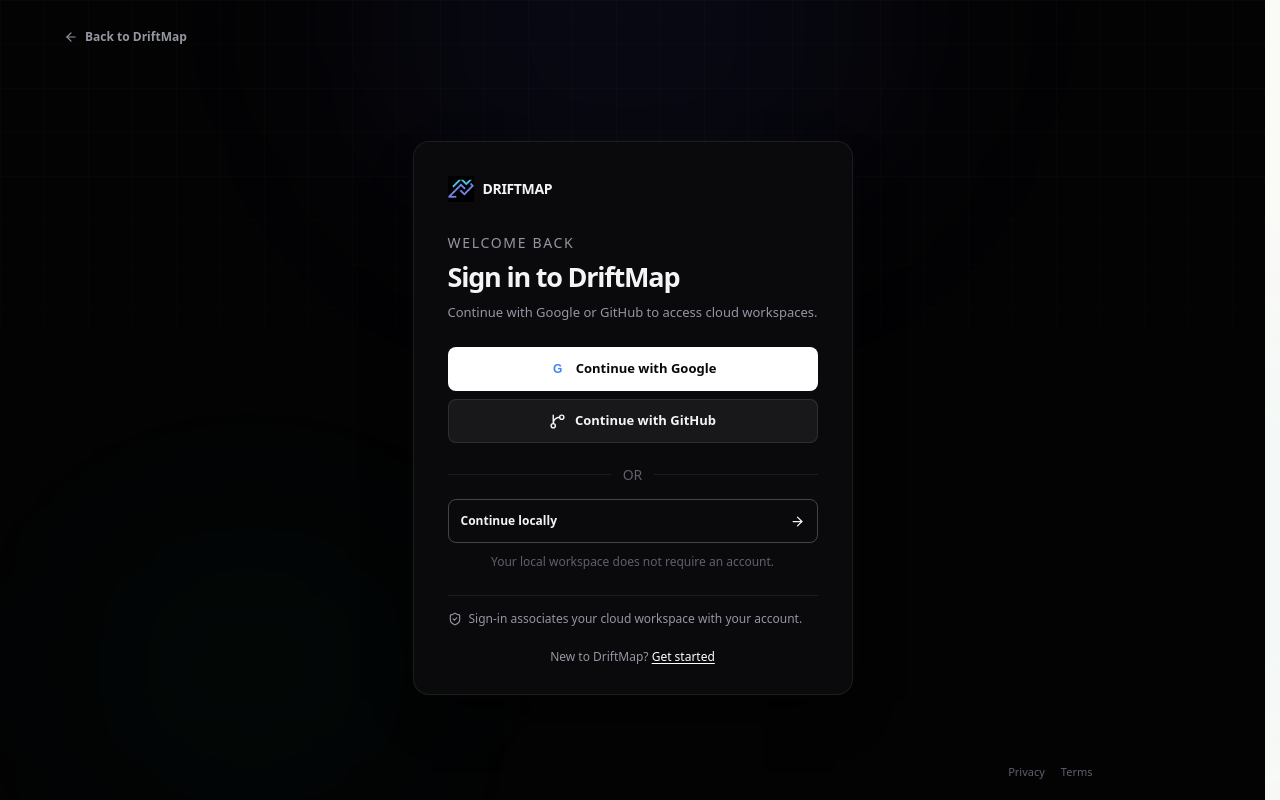
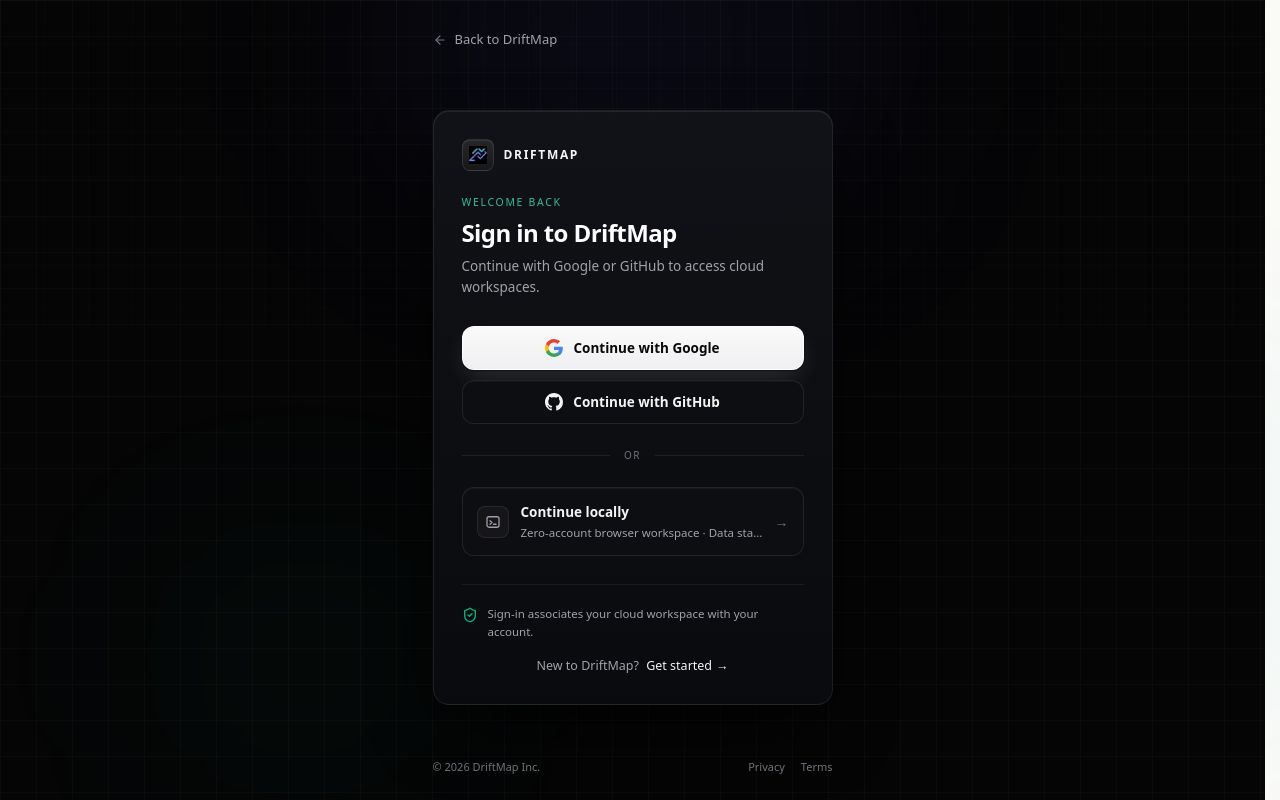
Before and after one commit to nwjud54833/drift-map, a Next.js app in the folder frontend/: page /signin in a window 1280 px wide. Built offline with nearby package versions, Linux system fonts and the light colour scheme; no server answers.

Commit message:
Redesign sign-in page to match design

```diff
--- a/frontend/app/globals.css
+++ b/frontend/app/globals.css
@@ -661,40 +661,347 @@ input[type="range"].timeline-slider::-moz-range-thumb {
   }
 }
 
-/* ---- Auth pages (/signin, /signup) — unchanged surface, tokenised type ---- */
-.auth-page { position: relative; min-height: 100svh; display: grid; place-items: center; padding: 72px 20px 36px; overflow: hidden; background: var(--bg); color: var(--text-primary); }
-.auth-page-grid { position: absolute; inset: 0; opacity: .36; background-size: 44px 44px; background-image: linear-gradient(to right, color-mix(in srgb, var(--border) 60%, transparent) 1px, transparent 1px), linear-gradient(to bottom, color-mix(in srgb, var(--border) 60%, transparent) 1px, transparent 1px); mask-image: linear-gradient(to bottom, #000, transparent 76%); pointer-events: none; }
-.auth-back-link { position: absolute; top: 28px; left: clamp(20px, 5vw, 72px); z-index: 1; display: inline-flex; align-items: center; gap: 7px; color: var(--text-muted); font-size: var(--text-12); font-weight: 600; text-decoration: none; }
-.auth-back-link:hover { color: var(--accent); }
-.auth-panel { position: relative; z-index: 1; width: min(100%, 440px); padding: 34px 34px 28px; border: 1px solid var(--border); border-radius: var(--radius-panel); background: var(--surface); box-shadow: var(--shadow-floating); }
-.auth-brand { display: flex; align-items: center; gap: 9px; color: var(--text-primary); font-size: var(--text-14); font-weight: 760; letter-spacing: -.025em; }
-.auth-panel-heading { margin: 30px 0 24px; }
-.auth-kicker { color: var(--text-muted); font: var(--text-12) var(--font-mono); letter-spacing: .12em; }
-.auth-panel h1 { margin: 8px 0 10px; font-size: 27px; letter-spacing: -.045em; line-height: 1.15; }
-.auth-panel-heading p { margin: 0; color: var(--text-muted); font-size: var(--text-13); line-height: 1.65; }
+/* ---- Auth pages (/signin, /signup) — Obsidian v3 redesign ---- */
+
+.auth-page {
+  position: relative;
+  min-height: 100svh;
+  display: flex;
+  flex-direction: column;
+  align-items: center;
+  justify-content: space-between;
+  padding: 24px 20px;
+  overflow: hidden;
+  background-color: #050506;
+  color: #f4f4f5;
+  background-size: 36px 36px;
+  background-image:
+    linear-gradient(to right, rgb(255 255 255 / 2.2%) 1px, transparent 1px),
+    linear-gradient(to bottom, rgb(255 255 255 / 2.2%) 1px, transparent 1px);
+}
+
+.auth-page-grid {
+  position: absolute;
+  inset: 0;
+  opacity: 0.36;
+  background-size: 44px 44px;
+  background-image:
+    linear-gradient(to right, color-mix(in srgb, var(--border) 60%, transparent) 1px, transparent 1px),
+    linear-gradient(to bottom, color-mix(in srgb, var(--border) 60%, transparent) 1px, transparent 1px);
+  mask-image: linear-gradient(to bottom, #000, transparent 76%);
+  pointer-events: none;
+}
+
+/* Top navigation header */
+.auth-header {
+  position: relative;
+  z-index: 10;
+  display: flex;
+  align-items: center;
+  justify-content: space-between;
+  width: 100%;
+  max-width: 400px;
+}
+
+.auth-back-link {
+  display: inline-flex;
+  align-items: center;
+  gap: 8px;
+  font-size: 13px;
+  font-weight: 500;
+  color: #a1a1aa;
+  text-decoration: none;
+  padding: 6px 10px;
+  margin-left: -10px;
+  border-radius: 8px;
+  transition: color 0.15s, background-color 0.15s;
+}
+.auth-back-link:hover {
+  color: #f4f4f5;
+  background: rgb(255 255 255 / 4%);
+}
+
+/* Centered card */
+.auth-panel {
+  position: relative;
+  z-index: 1;
+  width: min(100%, 400px);
+  margin: auto 0;
+  padding: 24px 28px;
+  border-radius: 16px;
+  background: linear-gradient(180deg, rgba(19, 20, 25, 0.9) 0%, rgba(10, 11, 14, 0.96) 100%);
+  border: 1px solid rgb(255 255 255 / 8%);
+  box-shadow: 0 28px 70px -14px rgb(0 0 0 / 90%), inset 0 1px 0 0 rgb(255 255 255 / 8%);
+  backdrop-filter: blur(18px);
+}
+
+/* Brand mark */
+.auth-brand-icon {
+  width: 32px;
+  height: 32px;
+  border-radius: 8px;
+  background: linear-gradient(180deg, #27272a 0%, #18181b 100%);
+  border: 1px solid rgb(255 255 255 / 10%);
+  display: flex;
+  align-items: center;
+  justify-content: center;
+  box-shadow: inset 0 1px 0 rgb(255 255 255 / 6%);
+}
+
+.auth-brand-wordmark {
+  font-family: var(--font-mono);
+  font-size: 12px;
+  font-weight: 600;
+  letter-spacing: 0.14em;
+  text-transform: uppercase;
+  color: #f4f4f5;
+}
+
+/* Heading section */
+.auth-panel-heading { margin-bottom: 28px; }
+.auth-kicker {
+  font-family: var(--font-mono);
+  font-size: 10.5px;
+  font-weight: 500;
+  text-transform: uppercase;
+  letter-spacing: 0.16em;
+  color: rgb(52 211 153 / 90%);
+  display: block;
+  margin-bottom: 8px;
+}
+.auth-panel h1 {
+  font-size: 23px;
+  font-weight: 700;
+  letter-spacing: -0.025em;
+  color: #fff;
+  margin: 0 0 8px;
+  line-height: 1.2;
+}
+.auth-panel-heading p {
+  margin: 0;
+  font-size: 13.5px;
+  line-height: 1.55;
+  color: #a1a1aa;
+}
+
+@media (min-width: 640px) {
+  .auth-panel h1 { font-size: 24px; }
+  .auth-panel { padding: 28px; }
+}
+
+/* Provider button shared base */
 .auth-google-action { width: 100%; }
-.auth-google-button { display: flex; align-items: center; justify-content: center; gap: 9px; width: 100%; min-height: 44px; padding: 0 14px; border: 1px solid var(--accent); border-radius: var(--radius-control); background: var(--accent); color: var(--on-accent); font-size: var(--text-13); font-weight: 700; cursor: pointer; transition: background var(--duration-base) var(--ease-out), border-color var(--duration-base) var(--ease-out), opacity var(--duration-base) var(--ease-out); }
-.auth-google-button:hover { background: var(--accent-hover); border-color: var(--accent-hover); }
-.auth-google-button:disabled { cursor: wait; opacity: .7; }
-.auth-google-mark { display: grid; place-items: center; width: 18px; height: 18px; border-radius: 50%; background: #fff; color: #4285f4; font: 700 12px Arial, sans-serif; }
-.auth-google-action-compact .auth-google-button { min-height: var(--control-h-sm); padding: 0 10px; background: var(--surface); border-color: var(--border-interactive); color: var(--text-primary); font-size: var(--text-12); }
-.auth-google-action-compact .auth-google-button:hover { background: var(--surface-raised); }
-.auth-divider { display: flex; align-items: center; gap: 12px; margin: 21px 0 14px; color: var(--text-soft); font: var(--text-12) var(--font-mono); text-transform: uppercase; }
-.auth-divider::before, .auth-divider::after { content: ""; height: 1px; flex: 1; background: var(--border); }
-.auth-local-link { display: flex; align-items: center; justify-content: space-between; padding: 12px; border: 1px solid var(--border-interactive); border-radius: var(--radius-control); color: var(--text-primary); font-size: var(--text-12); font-weight: 650; text-decoration: none; }
-.auth-local-link:hover { background: var(--surface-raised); }
-.auth-local-note { margin: 10px 0 0; color: var(--text-soft); font-size: var(--text-12); text-align: center; }
-.auth-trust-note { display: flex; align-items: center; gap: 7px; margin-top: 24px; padding-top: 14px; border-top: 1px solid var(--border); color: var(--text-muted); font-size: var(--text-12); }
-.auth-switch { margin: 20px 0 0; color: var(--text-muted); font-size: var(--text-12); text-align: center; }
-.auth-switch a, .auth-inline-error button { color: var(--accent); text-decoration: underline; text-underline-offset: 2px; }
-.auth-loading { min-height: 42px; display: grid; place-items: center; border: 1px solid var(--border); border-radius: var(--radius-control); color: var(--text-muted); font-size: var(--text-12); }
-.auth-inline-error { margin: 10px 0 0; color: var(--severity-breaking-text); font-size: var(--text-12); line-height: 1.5; }
+.auth-provider-button {
+  display: flex;
+  align-items: center;
+  justify-content: center;
+  gap: 10px;
+  width: 100%;
+  height: 44px;
+  padding: 0 16px;
+  border-radius: 12px;
+  font-size: 13.5px;
+  font-weight: 600;
+  cursor: pointer;
+  transition: all 0.18s cubic-bezier(0.16, 1, 0.3, 1);
+}
+.auth-provider-button:disabled { cursor: wait; opacity: 0.7; }
 
-@media (max-width: 480px) {
-  .auth-page .auth-panel { width: min(400px, calc(100vw - 40px)); min-width: 0; padding: 24px 22px; }
+/* Google button — white gradient */
+.auth-btn-google {
+  background: linear-gradient(180deg, #fafafa 0%, #efeff1 100%);
+  color: #09090b;
+  border: 1px solid rgb(255 255 255 / 92%);
+  box-shadow: 0 1px 2px rgb(0 0 0 / 55%), 0 10px 26px -6px rgb(255 255 255 / 16%);
 }
-.auth-inline-error button { border: 0; background: none; font: inherit; cursor: pointer; }
+.auth-btn-google:hover:not(:disabled) {
+  background: #fff;
+  transform: translateY(-1.5px);
+  box-shadow: 0 3px 6px rgb(0 0 0 / 55%), 0 14px 30px -6px rgb(255 255 255 / 25%);
+}
+.auth-btn-google:active:not(:disabled) { transform: translateY(0); }
+
+/* GitHub button — dark obsidian */
+.auth-btn-github {
+  background: #0d0e11;
+  color: #f4f4f5;
+  border: 1px solid rgb(255 255 255 / 8.5%);
+  box-shadow: inset 0 1px 0 rgb(255 255 255 / 3.5%);
+}
+.auth-btn-github:hover:not(:disabled) {
+  background: #18181b;
+  border-color: rgb(255 255 255 / 16%);
+  transform: translateY(-1px);
+}
+.auth-btn-github:active:not(:disabled) { transform: translateY(0); }
+
+/* Compact variant — for inline use in workbench */
+.auth-google-action-compact .auth-provider-button {
+  min-height: var(--control-h-sm);
+  padding: 0 10px;
+  background: var(--surface);
+  border-color: var(--border-interactive);
+  color: var(--text-primary);
+  font-size: var(--text-12);
+}
+.auth-google-action-compact .auth-provider-button:hover { background: var(--surface-raised); }
+
+/* Divider */
+.auth-divider {
+  display: flex;
+  align-items: center;
+  margin: 24px 0;
+}
+.auth-divider::before, .auth-divider::after {
+  content: "";
+  flex: 1;
+  height: 1px;
+  background: rgb(255 255 255 / 7.5%);
+}
+.auth-divider span {
+  margin: 0 14px;
+  font-family: var(--font-mono);
+  font-size: 10px;
+  text-transform: uppercase;
+  letter-spacing: 0.16em;
+  color: #71717a;
+}
+
+/* Continue locally card-button */
+.auth-local-card {
+  display: flex;
+  align-items: center;
+  justify-content: space-between;
+  gap: 8px;
+  width: 100%;
+  padding: 14px;
+  border-radius: 12px;
+  text-decoration: none;
+  background: #0d0e11;
+  border: 1px solid rgb(255 255 255 / 8.5%);
+  box-shadow: inset 0 1px 0 rgb(255 255 255 / 3.5%);
+  transition: all 0.18s cubic-bezier(0.16, 1, 0.3, 1);
+}
+.auth-local-card:hover {
+  background: linear-gradient(180deg, rgb(16 185 129 / 7.5%) 0%, rgb(13 14 17 / 95%) 100%);
+  border-color: rgb(16 185 129 / 38%);
+  box-shadow: 0 0 28px -6px rgb(16 185 129 / 22%);
+  transform: translateY(-1px);
+}
+.auth-local-icon {
+  width: 32px;
+  height: 32px;
+  border-radius: 8px;
+  background: rgb(24 24 27 / 90%);
+  border: 1px solid rgb(255 255 255 / 8%);
+  display: flex;
+  align-items: center;
+  justify-content: center;
+  flex-shrink: 0;
+  transition: border-color 0.18s;
+}
+.auth-local-card:hover .auth-local-icon {
+  border-color: rgb(16 185 129 / 35%);
+}
+.auth-local-subtitle {
+  font-size: 11.5px;
+  color: #a1a1aa;
+  margin-top: 2px;
+  overflow: hidden;
+  text-overflow: ellipsis;
+  white-space: nowrap;
+}
+
+/* Trust note + get started footer area */
+.auth-footer-section {
+  margin-top: 28px;
+  padding-top: 20px;
+  border-top: 1px solid rgb(255 255 255 / 6.5%);
+}
+.auth-trust-note {
+  display: flex;
+  align-items: flex-start;
+  gap: 10px;
+  font-size: 11.5px;
+  line-height: 1.55;
+  color: #a1a1aa;
+}
+.auth-switch {
+  margin-top: 16px;
+  text-align: center;
+  color: #a1a1aa;
+  font-size: 12.5px;
+}
+.auth-switch a {
+  display: inline-flex;
+  align-items: center;
+  gap: 4px;
+  font-weight: 500;
+  color: #f4f4f5;
+  text-decoration: none;
+  margin-left: 4px;
+  transition: color 0.15s;
+}
+.auth-switch a:hover { color: rgb(52 211 153); }
+
+/* Loading state */
+.auth-loading {
+  min-height: 44px;
+  display: grid;
+  place-items: center;
+  border: 1px solid rgb(255 255 255 / 8%);
+  border-radius: 12px;
+  color: #71717a;
+  font-size: 12px;
+}
+
+/* Error state */
+.auth-inline-error {
+  margin: 10px 0 0;
+  color: var(--severity-breaking-text, #fb7185);
+  font-size: 12px;
+  line-height: 1.5;
+}
+.auth-inline-error button {
+  border: 0;
+  background: none;
+  font: inherit;
+  cursor: pointer;
+  color: inherit;
+  text-decoration: underline;
+  text-underline-offset: 2px;
+}
+
+/* Legal footer */
+.auth-legal-footer {
+  position: relative;
+  z-index: 10;
+  display: flex;
+  flex-wrap: wrap;
+  align-items: center;
+  justify-content: space-between;
+  gap: 8px;
+  width: 100%;
+  max-width: 400px;
+  font-size: 11px;
+  color: #71717a;
+}
+.auth-legal-footer a {
+  color: inherit;
+  text-decoration: none;
+}
+
+/* Spinner */
 .auth-spinner { animation: auth-spin 850ms linear infinite; }
 @keyframes auth-spin { to { transform: rotate(360deg); } }
-@media (max-width: 520px) { .auth-page { padding: 64px 14px 24px; } .auth-back-link { top: 20px; left: 16px; } .auth-panel { padding: 28px 22px 24px; } .auth-panel-heading { margin-top: 30px; } .auth-panel h1 { font-size: 24px; } }
+
+/* Responsive */
+@media (max-width: 520px) {
+  .auth-page { padding: 20px 14px; }
+  .auth-header { max-width: none; }
+}
+@media (max-width: 480px) {
+  .auth-panel { width: min(400px, calc(100vw - 28px)); min-width: 0; padding: 20px; }
+  .auth-panel h1 { font-size: 21px; }
+}
 @media (prefers-reduced-motion: reduce) { .auth-spinner { animation: none; } }
--- a/frontend/components/auth/auth-page.tsx
+++ b/frontend/components/auth/auth-page.tsx
@@ -2,42 +2,120 @@
 
 import Image from "next/image";
 import Link from "next/link";
-import { ArrowLeft, ArrowRight, ShieldCheck } from "lucide-react";
+import { ArrowLeft, ShieldCheck } from "lucide-react";
 import { useSession } from "next-auth/react";
 import { AuthProviderButtons } from "./google-auth-button";
 import { browserPreferenceStorage, writeWorkbenchMode } from "@/lib/workbench/preferences";
+
+/* ── Inline SVG icons matching the design file ────────────────────────── */
+
+function TerminalIcon({ className }: { className?: string }) {
+  return (
+    <svg className={className} viewBox="0 0 16 16" fill="none">
+      <rect x="2" y="2.75" width="12" height="10.5" rx="2" stroke="currentColor" strokeWidth="1.3" />
+      <path d="M5 6.75L7 8.5L5 10.25" stroke="currentColor" strokeWidth="1.3" strokeLinecap="round" strokeLinejoin="round" />
+      <path d="M8.5 10.25H11" stroke="currentColor" strokeWidth="1.3" strokeLinecap="round" />
+    </svg>
+  );
+}
 
 export function AuthPage({ mode }: { mode: "signin" | "signup" }) {
   const { status } = useSession();
   const isSignUp = mode === "signup";
   const title = isSignUp ? "Create your DriftMap account" : "Sign in to DriftMap";
-  const description = isSignUp ? "Start saving workspaces and contract analysis in the cloud." : "Continue with Google or GitHub to access cloud workspaces.";
+  const description = isSignUp
+    ? "Start saving workspaces and contract analysis in the cloud."
+    : "Continue with Google or GitHub to access cloud workspaces.";
 
   return (
-    <main className="auth-page grid-cols-[minmax(0,1fr)]">
+    <main className="auth-page">
+      {/* Grid background */}
       <div className="auth-page-grid" aria-hidden="true" />
-      <div aria-hidden="true" className="pointer-events-none absolute -top-40 left-1/2 h-[360px] w-[520px] -translate-x-1/2 rounded-full bg-indigo-500/[0.07] blur-[110px]" />
-      <div aria-hidden="true" className="pointer-events-none absolute bottom-[3%] left-[8%] h-[220px] w-[300px] rounded-full bg-emerald-500/[0.04] blur-[100px]" />
-      <Link href="/" className="auth-back-link"><ArrowLeft size={14} aria-hidden="true" /> Back to DriftMap</Link>
+
+      {/* Ambient radial glows */}
+      <div aria-hidden="true" className="pointer-events-none absolute -top-[14%] left-1/2 h-[320px] w-[500px] -translate-x-1/2 rounded-full bg-indigo-500/[0.065] blur-[110px]" />
+      <div aria-hidden="true" className="pointer-events-none absolute bottom-[4%] left-[12%] h-[220px] w-[300px] rounded-full bg-emerald-500/[0.04] blur-[100px]" />
+
+      {/* Top header */}
+      <header className="auth-header">
+        <Link href="/" className="auth-back-link">
+          <ArrowLeft size={14} className="text-zinc-500 transition-colors group-hover:text-zinc-200" aria-hidden="true" />
+          <span>Back to DriftMap</span>
+        </Link>
+      </header>
+
+      {/* Centered auth card */}
       <section className="auth-panel" aria-labelledby="auth-page-title">
-        <div className="mb-6 flex items-center justify-between gap-2">
-          <div className="auth-brand"><Image src="/logo-icon-180.png" alt="" width={26} height={26} className="object-contain" /><span>DRIFTMAP</span></div>
+        {/* Brand mark */}
+        <div className="mb-6 flex items-center gap-2.5">
+          <div className="auth-brand-icon">
+            <Image src="/logo-icon-180.png" alt="" width={18} height={18} className="object-contain" />
+          </div>
+          <span className="auth-brand-wordmark">DRIFTMAP</span>
         </div>
+
+        {/* Heading section */}
         <div className="auth-panel-heading">
           <span className="auth-kicker">{isSignUp ? "CLOUD ACCESS" : "WELCOME BACK"}</span>
           <h1 id="auth-page-title">{title}</h1>
           <p>{description}</p>
         </div>
-        {status === "loading" ? <div className="auth-loading" role="status" aria-live="polite">Checking session…</div> : <AuthProviderButtons beforeSignIn={() => writeWorkbenchMode(browserPreferenceStorage(), "cloud")} />}
-        <div className="auth-divider"><span>or</span></div>
-        <Link href="/workbench" onClick={() => writeWorkbenchMode(browserPreferenceStorage(), "local")} className="auth-local-link"><span>Continue locally</span><ArrowRight size={15} aria-hidden="true" /></Link>
-        <p className="auth-local-note">Your local workspace does not require an account.</p>
-        <div className="auth-trust-note"><ShieldCheck size={14} aria-hidden="true" /><span>Sign-in associates your cloud workspace with your account.</span></div>
-        <p className="auth-switch">{isSignUp ? "Already have an account?" : "New to DriftMap?"} <Link href={isSignUp ? "/signin" : "/signup"}>{isSignUp ? "Sign in" : "Get started"}</Link></p>
+
+        {/* Provider buttons */}
+        {status === "loading" ? (
+          <div className="auth-loading" role="status" aria-live="polite">Checking session…</div>
+        ) : (
+          <AuthProviderButtons beforeSignIn={() => writeWorkbenchMode(browserPreferenceStorage(), "cloud")} />
+        )}
+
+        {/* Divider */}
+        <div className="auth-divider"><span>OR</span></div>
+
+        {/* Continue locally card-button */}
+        <Link
+          href="/workbench"
+          onClick={() => writeWorkbenchMode(browserPreferenceStorage(), "local")}
+          className="auth-local-card group"
+        >
+          <div className="flex items-center gap-3 min-w-0">
+            <div className="auth-local-icon">
+              <TerminalIcon className="w-4 h-4 text-zinc-400 transition-colors group-hover:text-emerald-400" />
+            </div>
+            <div className="min-w-0">
+              <div className="text-[13.5px] font-semibold text-zinc-100 group-hover:text-white">
+                Continue locally
+              </div>
+              <p className="auth-local-subtitle">
+                Zero-account browser workspace · Data stays on device
+              </p>
+            </div>
+          </div>
+          <span className="text-zinc-500 group-hover:text-emerald-400 group-hover:translate-x-0.5 transition-all text-sm font-medium shrink-0" aria-hidden="true">→</span>
+        </Link>
+
+        {/* Trust note + get started */}
+        <div className="auth-footer-section">
+          <div className="auth-trust-note">
+            <ShieldCheck size={16} className="text-emerald-400/85 shrink-0 mt-0.5" aria-hidden="true" />
+            <span>Sign-in associates your cloud workspace with your account.</span>
+          </div>
+          <p className="auth-switch">
+            {isSignUp ? "Already have an account?" : "New to DriftMap?"}
+            {" "}
+            <Link href={isSignUp ? "/signin" : "/signup"}>
+              {isSignUp ? "Sign in" : "Get started"} <span aria-hidden="true">→</span>
+            </Link>
+          </p>
+        </div>
       </section>
-      <footer className="absolute bottom-5 left-1/2 z-10 flex w-[calc(100%-40px)] max-w-[920px] -translate-x-1/2 flex-wrap items-center justify-end gap-4 text-[11px] text-[var(--text-soft)]">
-        <Link href="/privacy" className="transition-colors hover:text-[var(--text-muted)]">Privacy</Link>
-        <Link href="/terms" className="transition-colors hover:text-[var(--text-muted)]">Terms</Link>
+
+      {/* Legal footer */}
+      <footer className="auth-legal-footer">
+        <span>© 2026 DriftMap Inc.</span>
+        <div className="flex items-center gap-4">
+          <Link href="/privacy" className="transition-colors hover:text-zinc-300">Privacy</Link>
+          <Link href="/terms" className="transition-colors hover:text-zinc-300">Terms</Link>
+        </div>
       </footer>
     </main>
   );
--- a/frontend/components/auth/google-auth-button.tsx
+++ b/frontend/components/auth/google-auth-button.tsx
@@ -1,19 +1,37 @@
 "use client";
 
-import { GitBranch, LoaderCircle } from "lucide-react";
+import { LoaderCircle } from "lucide-react";
 import { signIn } from "next-auth/react";
 import { useState } from "react";
 
 type AuthButtonProps = { callbackUrl?: string; compact?: boolean; beforeSignIn?: () => void };
 type AuthProvider = "google" | "github";
 
+/* ── Authentic multi-colour Google "G" SVG ────────────────────────────── */
+function GoogleIcon() {
+  return (
+    <svg className="w-[18px] h-[18px] shrink-0" viewBox="0 0 24 24">
+      <path fill="#4285F4" d="M23.745 12.27c0-.7-.06-1.4-.19-2.07H12v4.51h6.6c-.29 1.52-1.14 2.82-2.4 3.68v3.05h3.88c2.27-2.09 3.665-5.17 3.665-9.17Z" />
+      <path fill="#34A853" d="M12 24c3.24 0 5.95-1.08 7.93-2.91l-3.88-3.05c-1.08.72-2.45 1.16-4.05 1.16-3.12 0-5.77-2.11-6.72-4.96H1.29v3.14C3.26 21.3 7.31 24 12 24Z" />
+      <path fill="#FBBC05" d="M5.28 14.24c-.24-.72-.38-1.49-.38-2.24s.14-1.52.38-2.24V6.62H1.29C.47 8.24 0 10.06 0 12s.47 3.76 1.29 5.38l3.99-3.14Z" />
+      <path fill="#EA4335" d="M12 4.75c1.77 0 3.35.61 4.6 1.8l3.42-3.42C17.95 1.19 15.24 0 12 0 7.31 0 3.26 2.7 1.29 6.62l3.99 3.14c.95-2.85 3.6-4.96 6.72-4.96Z" />
+    </svg>
+  );
+}
+
+/* ── GitHub octocat-style icon ─────────────────────────────────────────── */
+function GitHubIcon() {
+  return (
+    <svg className="w-[18px] h-[18px] shrink-0" viewBox="0 0 24 24" fill="currentColor">
+      <path d="M12 0C5.37 0 0 5.37 0 12c0 5.31 3.435 9.795 8.205 11.385.6.105.825-.255.825-.57 0-.285-.015-1.23-.015-2.235-3.015.555-3.795-.735-4.035-1.41-.135-.345-.72-1.41-1.23-1.695-.42-.225-1.02-.78-.015-.795.945-.015 1.62.87 1.845 1.23 1.08 1.815 2.805 1.305 3.495.99.105-.78.42-1.305.765-1.605-2.67-.3-5.46-1.335-5.46-5.925 0-1.305.465-2.385 1.23-3.225-.12-.3-.54-1.53.12-3.18 0 0 1.005-.315 3.3 1.23.96-.27 1.98-.405 3-.405s2.04.135 3 .405c2.295-1.56 3.3-1.23 3.3-1.23.66 1.65.24 2.88.12 3.18.765.84 1.23 1.905 1.23 3.225 0 4.605-2.805 5.625-5.475 5.925.435.375.81 1.095.81 2.22 0 1.605-.015 2.895-.015 3.3 0 .315.225.69.825.57A12.02 12.02 0 0 0 24 12c0-6.63-5.37-12-12-12Z" />
+    </svg>
+  );
+}
+
 function ProviderAuthButton({ provider, callbackUrl = "/workbench", compact = false, beforeSignIn }: AuthButtonProps & { provider: AuthProvider }) {
   const [pending, setPending] = useState(false);
   const [error, setError] = useState(false);
   const providerName = provider === "google" ? "Google" : "GitHub";
-  const appearance = provider === "google"
-    ? "!bg-white !text-zinc-950 !border-white/90 hover:!bg-zinc-100"
-    : "!bg-zinc-900 !text-zinc-100 !border-white/10 hover:!bg-zinc-800";
 
   async function continueWithProvider() {
     if (pending) return;
@@ -34,10 +52,22 @@ function ProviderAuthButton({ provider, callbackUrl = "/workbench", compact = fa
     }
   }
 
+  const isGoogle = provider === "google";
+  const btnClass = compact
+    ? "auth-google-action auth-google-action-compact"
+    : "auth-google-action";
+  const buttonStyle = isGoogle ? "auth-btn-google" : "auth-btn-github";
+
   return (
-    <div className={compact ? "auth-google-action auth-google-action-compact" : "auth-google-action"}>
-      <button type="button" className={`auth-google-button ${appearance}`} onClick={() => void continueWithProvider()} disabled={pending} aria-busy={pending}>
-        {pending ? <LoaderCircle size={16} className="auth-spinner" aria-hidden="true" /> : provider === "google" ? <span className="auth-google-mark" aria-hidden="true">G</span> : <GitBranch size={17} aria-hidden="true" />}
+    <div className={btnClass}>
+      <button type="button" className={`auth-provider-button ${buttonStyle}`} onClick={() => void continueWithProvider()} disabled={pending} aria-busy={pending}>
+        {pending ? (
+          <LoaderCircle size={16} className="auth-spinner" aria-hidden="true" />
+        ) : isGoogle ? (
+          <GoogleIcon />
+        ) : (
+          <GitHubIcon />
+        )}
         <span>{pending ? "Connecting…" : `Continue with ${providerName}`}</span>
       </button>
       {error && <p className="auth-inline-error" role="alert">{providerName} sign-in couldn&apos;t be completed. <button type="button" onClick={() => void continueWithProvider()}>Try again</button></p>}
@@ -55,7 +85,7 @@ export function GitHubAuthButton(props: AuthButtonProps) {
 
 export function AuthProviderButtons(props: AuthButtonProps) {
   return (
-    <div className="grid gap-2">
+    <div className="grid gap-2.5">
       <GoogleAuthButton {...props} />
       <GitHubAuthButton {...props} />
     </div>
```
